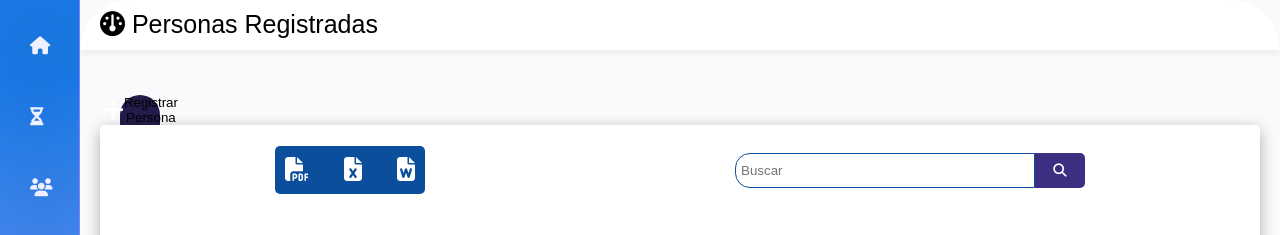
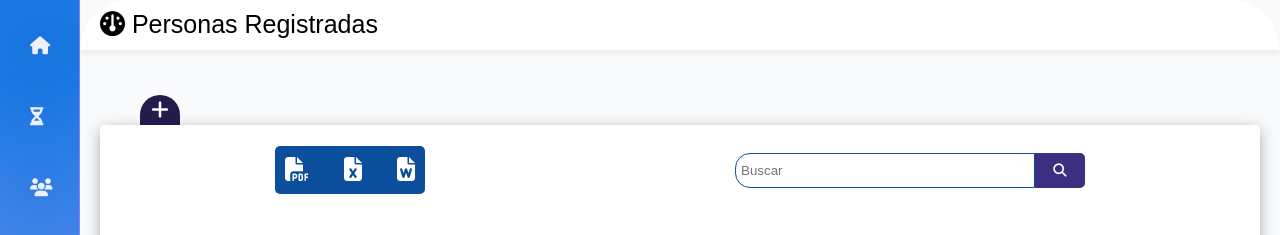
Before and after one commit to josalztrs/proyectobiblioteca, a PHP site: page /html/Personas.php in a window 1280 px wide. Shown: the part 80-315 px from the top of the page. Run offline with PHP 8.4, Linux system fonts and the light colour scheme; data that the repository does not hold is empty; some libraries are stand-ins or nearby versions.

Commit message:
modifique el css del bton de agregar registro

```diff
--- a/css/main.css
+++ b/css/main.css
@@ -92,7 +92,7 @@ main{
 .btn-agregar{
     width: 40px;
     height: 30px;
-    margin-left: 20px;
+    margin-left: 40px;
     border: none;
     cursor: pointer;
     border-radius: 20px 20px 0px 0px;
@@ -100,20 +100,36 @@ main{
     display: flex;
     align-items: center;
     justify-content: center;
+    position: relative;
     transition: all 400ms ease;
+    overflow: hidden;
 }
 .btn-agregar i {
-    width: 100%;
-    font-size: 25px;
+    font-size: 20px;
     color: white;
     transition: transform 300ms ease;
 }
+
+.btn-text {
+    display: none;
+    font-size: 14px;
+    white-space: nowrap;
+    margin-left: 5px;
+    color: white;
+}
+
 .btn-agregar:hover {
+    width: 180px;
     box-shadow: 0 4px 15px rgba(0, 0, 0, 0.3);
     transform: scale(1.1);
-    border-radius: 20px 20px 5px 5px;
+    border-radius: 20px 20px 1px 1px;
+    background-color: #3d2e81;
+}
 
+.btn-agregar:hover .btn-text {
+    display: block; /* Mostrar el texto al hacer hover */
 }
+
 .btn-agregar i:hover{
     transform: rotate(720deg);
 }
```
